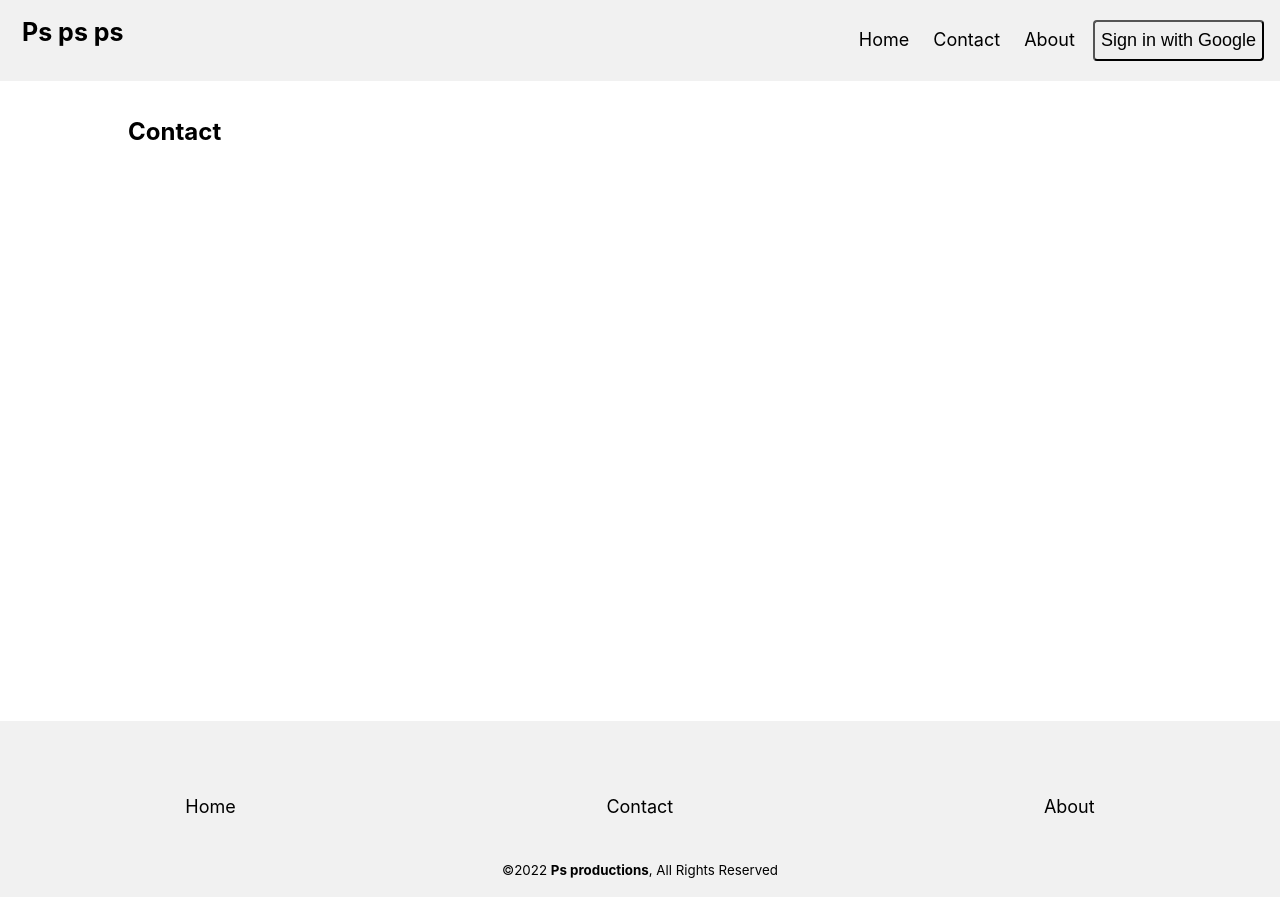
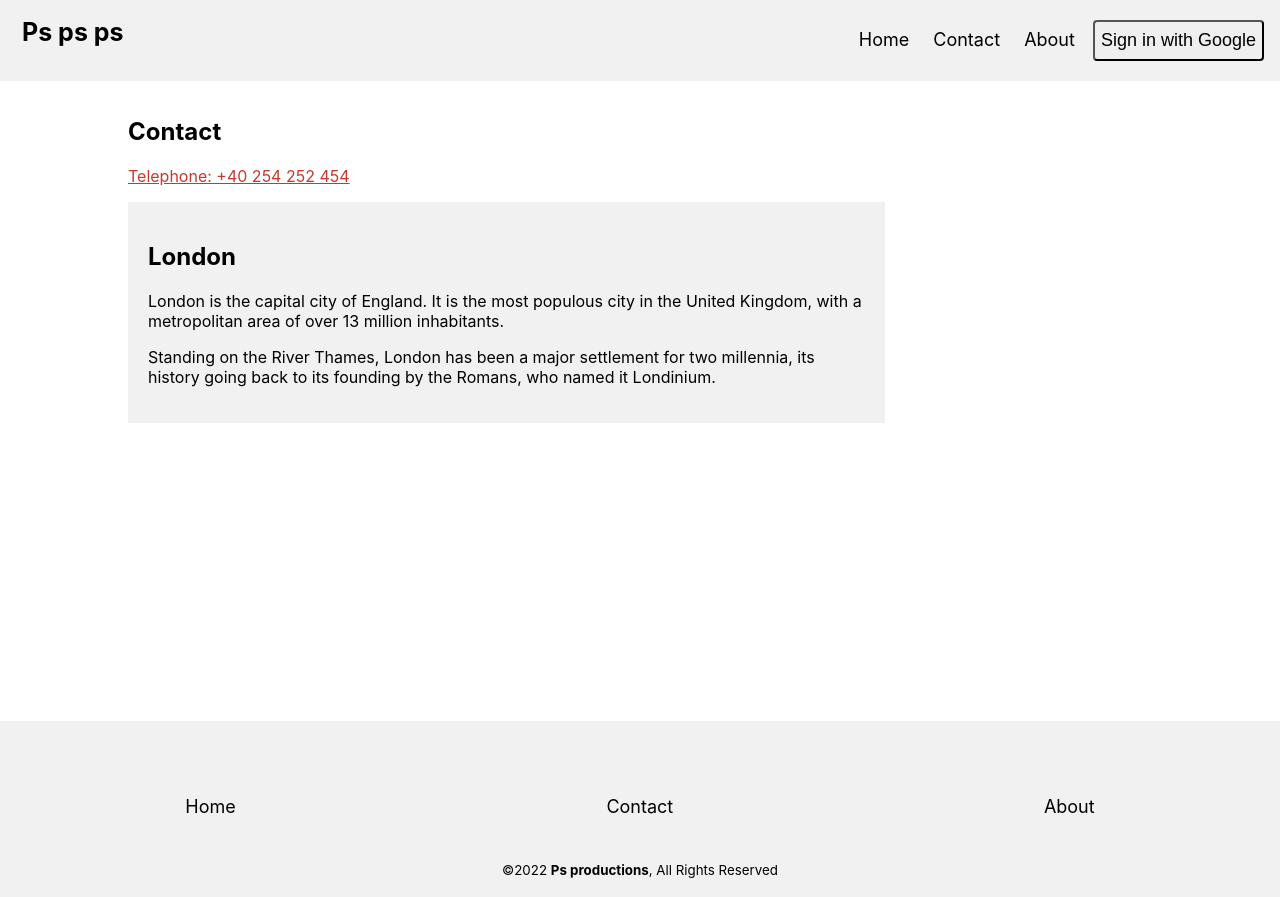
Before and after one commit to zaticpetru/ps-ps-ps, a React (Create React App) app: page /contact in a window 1280 px wide. Built offline with nearby package versions, Linux system fonts and the light colour scheme; no server answers.

Commit message:
Update contact page

```diff
--- /dev/null
+++ b/src/pages/Contact.css
@@ -0,0 +1,12 @@
+.telephone {
+    color: #c7382e;
+    text-decoration: underline;
+}
+
+article {
+    float: left;
+    padding: 20px;
+    width: 70%;
+    background-color: #f1f1f1;
+    /* height: 300px; */
+}
--- a/src/pages/Contact.js
+++ b/src/pages/Contact.js
@@ -1,7 +1,16 @@
+import './Contact.css'
+
+
 export default function Contact() {
   return (
     <main style={{ padding: "1rem 0" }}>
       <h2>Contact</h2>
+      <p className="telephone">Telephone: +40 254 252 454</p>
+      <article>
+        <h1>London</h1>
+        <p>London is the capital city of England. It is the most populous city in the  United Kingdom, with a metropolitan area of over 13 million inhabitants.</p>
+        <p>Standing on the River Thames, London has been a major settlement for two millennia, its history going back to its founding by the Romans, who named it Londinium.</p>
+      </article>
     </main>
   );
 }
```
